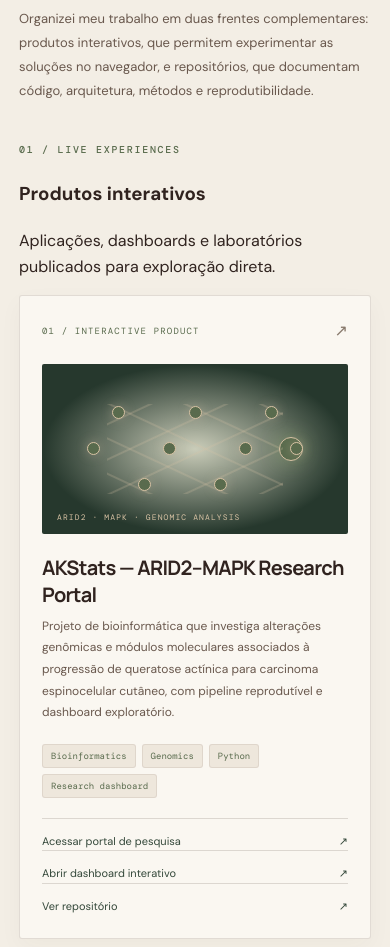
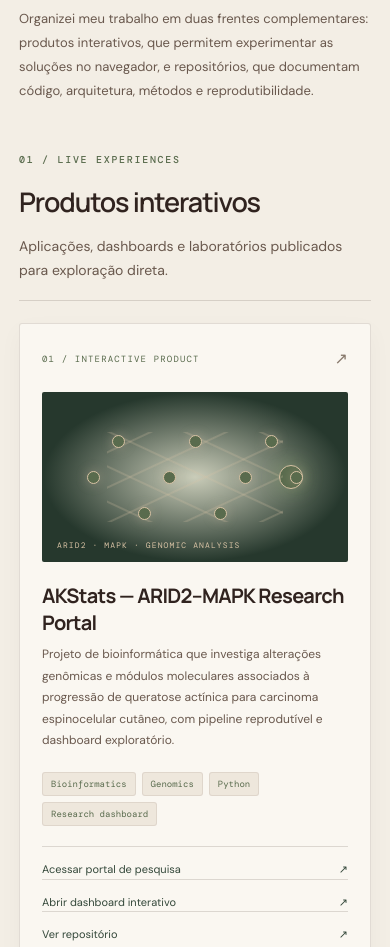
Before and after one commit to iamdatagabs/iamdatagabs, a plain HTML site: page portfolio/index.html in a window 390 px wide. Shown: the part 1780-2727 px from the top of the page. Drawn offline with nearby package versions, Linux system fonts and the light colour scheme; no server answers.

Commit message:
Style portfolio product and repository sections

```diff
--- a/portfolio/styles.css
+++ b/portfolio/styles.css
@@ -114,3 +114,7 @@ body{background:var(--bg);color:var(--text)}
 @media(max-width:620px){.topbar nav{color:#69584d}.expertise-item{border-bottom-color:rgba(243,238,229,.2)}.principle-quote{font-size:34px}}
 
 /* Build trigger: keep the visual portfolio as the Pages entry experience. */
+
+
+/* Separate live products from source repositories. */
+.work-subsection{margin-top:58px}.work-subheading{display:flex;align-items:end;justify-content:space-between;gap:32px;margin-bottom:22px;padding-bottom:18px;border-bottom:1px solid var(--line)}.work-subheading h3{font-family:var(--font-display,Manrope),sans-serif;font-size:clamp(27px,3vw,38px);font-weight:600;letter-spacing:-.04em;color:#30231f;margin:9px 0 0}.work-subheading>p{max-width:360px;color:#69584d;font-size:14px;line-height:1.7;margin:0}.repositories-subsection{margin-top:76px;padding-top:48px;border-top:1px solid var(--line)}.repositories-subsection .project-grid{grid-template-columns:repeat(3,minmax(0,1fr))}@media(max-width:900px){.repositories-subsection .project-grid{grid-template-columns:repeat(2,minmax(0,1fr))}}@media(max-width:620px){.work-subheading{display:block}.work-subheading>p{margin-top:12px}.repositories-subsection .project-grid{grid-template-columns:1fr}.work-subsection{margin-top:42px}.repositories-subsection{margin-top:54px;padding-top:34px}}
```
